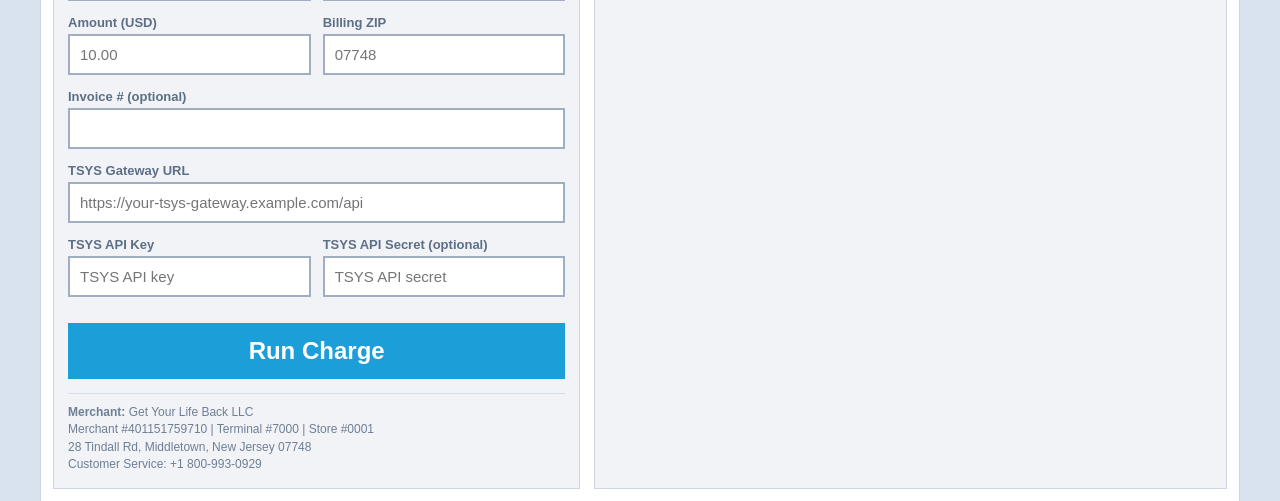
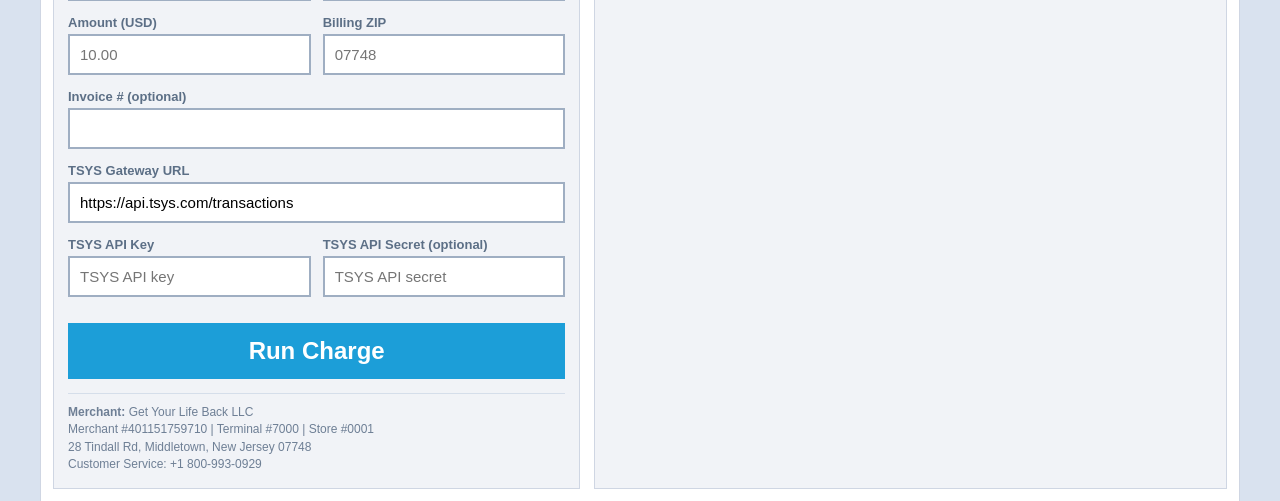
Before and after one commit to utkutepe3-cell/devasa, a PHP site: page /tsys_virtual_terminal.php in a window 1280 px wide. Shown: the part 366-867 px from the top of the page. Run offline with PHP 8.4, Linux system fonts and the light colour scheme.

Commit message:
Set default TSYS gateway URL and require key fields
Co-authored-by: utkutepe3-cell <utkutepe3-cell@users.noreply.github.com>

```diff
--- a/tsys_virtual_terminal.php
+++ b/tsys_virtual_terminal.php
@@ -35,7 +35,7 @@ $merchantConfig = [
     'approvedMonthlyVolume' => '$30,000.00',
 ];
 
-$defaultGatewayUrl = '';
+$defaultGatewayUrl = 'https://api.tsys.com/transactions';
 $gatewayUrl = trim((string) ($_POST['gateway_url'] ?? getenv('TSYS_API_URL') ?: $defaultGatewayUrl));
 $apiKeyInput = trim((string) ($_POST['api_key'] ?? getenv('TSYS_API_KEY') ?: ''));
 $apiSecretInput = trim((string) ($_POST['api_secret'] ?? getenv('TSYS_API_SECRET') ?: ''));
@@ -170,7 +170,7 @@ function buildPayload(string $transactionType, array $input, array $merchantConf
 function sendToTsys(array $payload, array $apiConfig): array
 {
     if ($apiConfig['baseUrl'] === '') {
-        throw new RuntimeException('Gateway URL bos birakilamaz.');
+        throw new RuntimeException('TSYS gateway URL bos birakilamaz.');
     }
 
     $endpoint = resolveTsysEndpoint($apiConfig['baseUrl']);
@@ -531,6 +531,7 @@ function array_filter_recursive(array $data): array
                         type="text"
                         value="<?= htmlspecialchars($apiConfig['baseUrl']) ?>"
                         placeholder="https://your-tsys-gateway.example.com/api"
+                        required
                     >
                 </div>
                 <div class="row-2">
@@ -542,6 +543,7 @@ function array_filter_recursive(array $data): array
                             type="text"
                             value="<?= htmlspecialchars((string) $apiConfig['apiKey']) ?>"
                             placeholder="TSYS API key"
+                            required
                         >
                     </div>
                     <div class="field">
```
